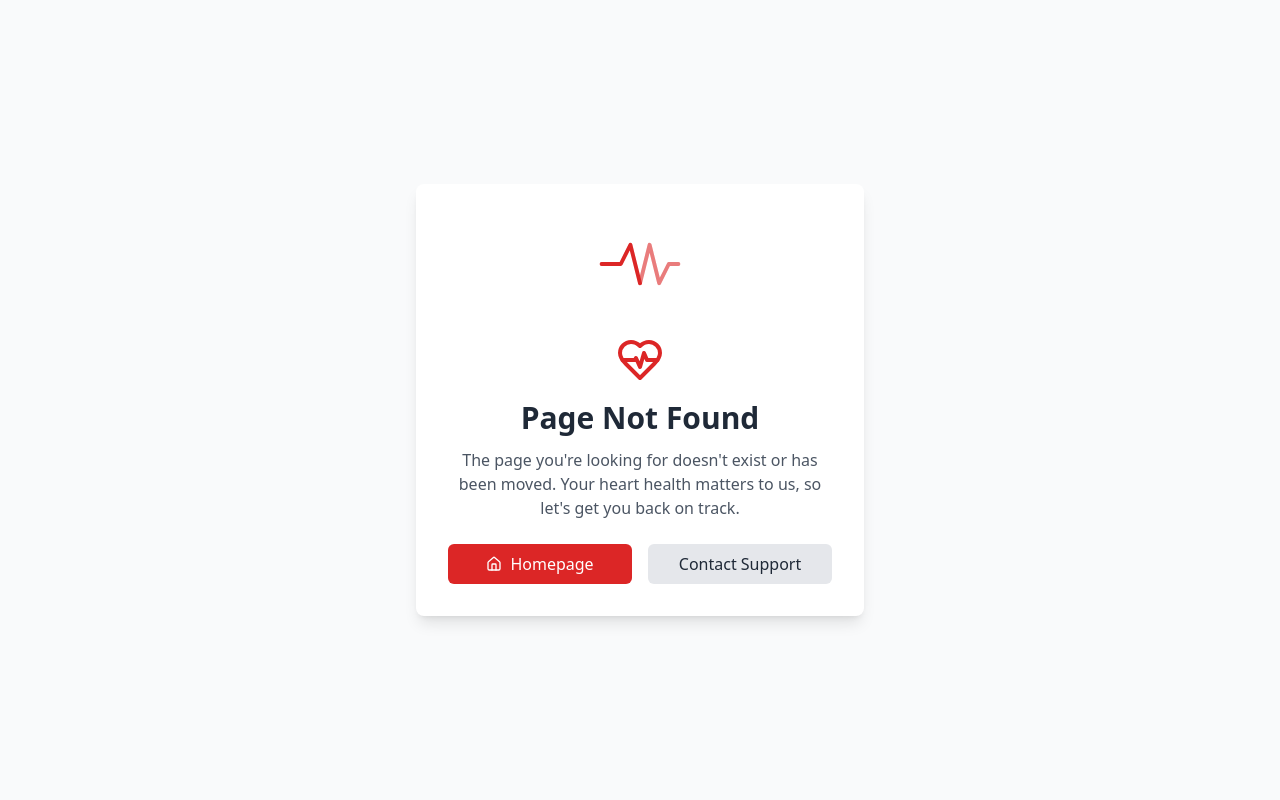
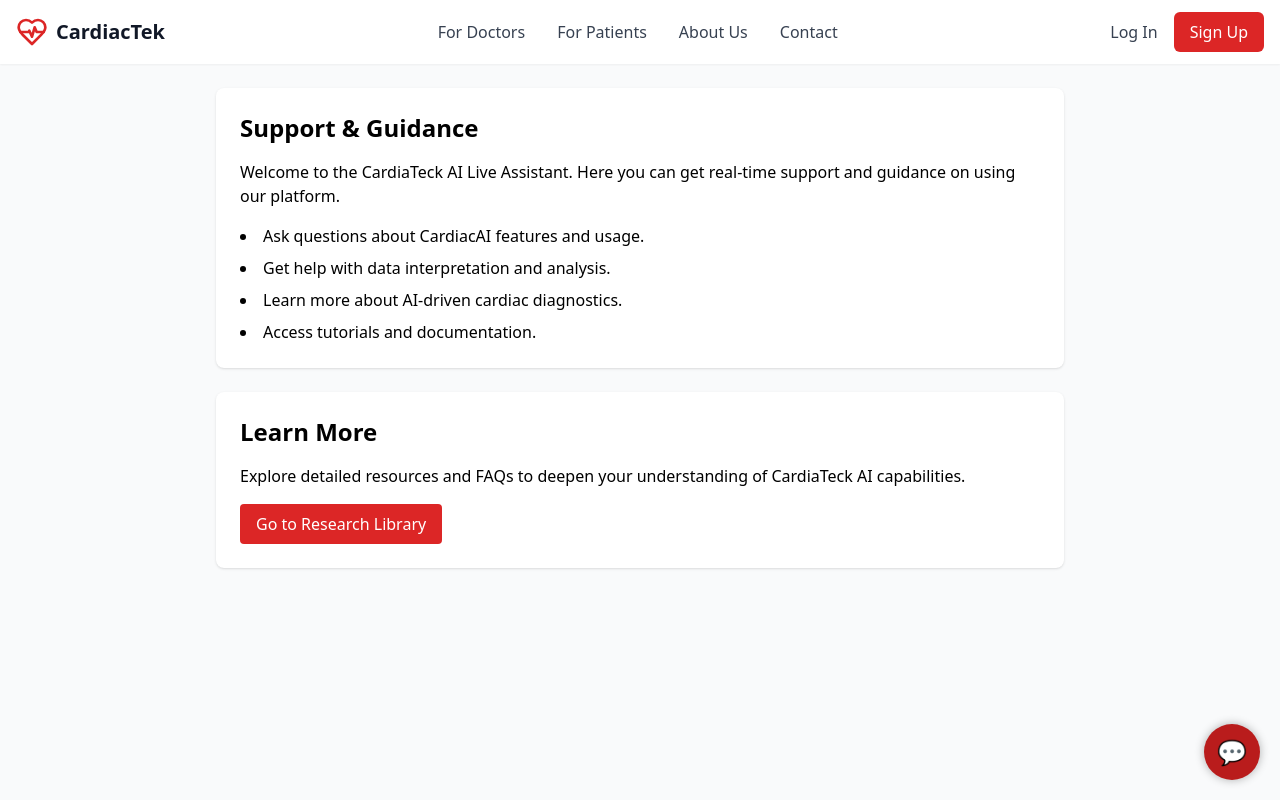
Before and after one commit to PraiseOrly/New_App, a React (Vite) app in the folder NewApp/: page /live-assistant in a window 1280 px wide. Before the commit this address had no page. Built offline with nearby package versions, Linux system fonts and the light colour scheme.

Commit message:
feat: add Live Assistant and Live Message Assistant components; update routing in App

```diff
--- a/NewApp/src/App.tsx
+++ b/NewApp/src/App.tsx
@@ -28,6 +28,8 @@ import Gdpr from './pages/Gdpr';
 import Quality from './pages/Quality';
 import Privacy from './pages/Privacy';
 import Terms from './pages/Terms';
+import LiveAssistant from './pages/LiveAssistant';
+import LiveMessageAssistant from './components/LiveMessageAssistant';
 import ErrorBoundary from './components/ErrorBoundary';
 export function App() {
   return <ErrorBoundary>
@@ -60,9 +62,9 @@ export function App() {
           <Route path="/quality" element={<Quality />} />
           <Route path="/privacy" element={<Privacy />} />
           <Route path="/terms" element={<Terms />} />
-
-          <Route path="*" element={<NotFoundPage />} />
+          <Route path="/live-assistant" element={<LiveAssistant />} />
         </Routes>
+        <LiveMessageAssistant />
       </Router>
     </ErrorBoundary>;
 }
--- /dev/null
+++ b/NewApp/src/components/LiveMessageAssistant.tsx
@@ -0,0 +1,77 @@
+import React, { useState } from "react";
+
+const LiveMessageAssistant: React.FC = () => {
+  const [isOpen, setIsOpen] = useState(false);
+  const [messages, setMessages] = useState<{ sender: string; text: string }[]>([
+    { sender: "assistant", text: "Hello! I'm CardiaTeck AI Assistant. How can I help you today?" },
+  ]);
+  const [input, setInput] = useState("");
+
+  const toggleOpen = () => setIsOpen(!isOpen);
+
+  const handleSend = () => {
+    if (!input.trim()) return;
+    setMessages([...messages, { sender: "user", text: input }]);
+    setInput("");
+    // For now, echo user message as assistant reply (placeholder)
+    setTimeout(() => {
+      setMessages((msgs) => [...msgs, { sender: "assistant", text: "Thank you for your message. For detailed support, please visit the Live Assistant page." }]);
+    }, 1000);
+  };
+
+  return (
+    <div style={{ position: "fixed", bottom: 20, right: 20, zIndex: 1000 }}>
+      {isOpen ? (
+        <div style={{ width: 300, height: 400, backgroundColor: "white", boxShadow: "0 0 10px rgba(0,0,0,0.3)", borderRadius: 8, display: "flex", flexDirection: "column" }}>
+          <div style={{ padding: 10, backgroundColor: "#b91c1c", color: "white", fontWeight: "bold", display: "flex", justifyContent: "space-between", alignItems: "center" }}>
+            CardiaTeck AI Assistant
+            <button onClick={toggleOpen} style={{ background: "none", border: "none", color: "white", fontSize: 18, cursor: "pointer" }}>×</button>
+          </div>
+          <div style={{ flex: 1, padding: 10, overflowY: "auto" }}>
+            {messages.map((msg, idx) => (
+              <div key={idx} style={{ marginBottom: 8, textAlign: msg.sender === "user" ? "right" : "left" }}>
+                <div style={{ display: "inline-block", backgroundColor: msg.sender === "user" ? "#f87171" : "#efefef", color: msg.sender === "user" ? "white" : "black", padding: "6px 12px", borderRadius: 16, maxWidth: "80%" }}>
+                  {msg.text}
+                </div>
+              </div>
+            ))}
+          </div>
+          <div style={{ padding: 10, borderTop: "1px solid #ddd", display: "flex", gap: 8 }}>
+            <input
+              type="text"
+              value={input}
+              onChange={(e) => setInput(e.target.value)}
+              onKeyDown={(e) => e.key === "Enter" && handleSend()}
+              placeholder="Type your message..."
+              style={{ flex: 1, padding: 8, borderRadius: 4, border: "1px solid #ccc" }}
+            />
+            <button onClick={handleSend} style={{ backgroundColor: "#b91c1c", color: "white", border: "none", borderRadius: 4, padding: "8px 12px", cursor: "pointer" }}>
+              Send
+            </button>
+          </div>
+        </div>
+      ) : (
+        <button
+          onClick={toggleOpen}
+          style={{
+            backgroundColor: "#b91c1c",
+            color: "white",
+            border: "none",
+            borderRadius: "50%",
+            width: 56,
+            height: 56,
+            fontSize: 24,
+            cursor: "pointer",
+            boxShadow: "0 0 10px rgba(0,0,0,0.3)",
+          }}
+          aria-label="Open CardiaTeck AI Assistant"
+          title="CardiaTeck AI Assistant"
+        >
+          💬
+        </button>
+      )}
+    </div>
+  );
+};
+
+export default LiveMessageAssistant;
--- /dev/null
+++ b/NewApp/src/pages/LiveAssistant.tsx
@@ -0,0 +1,39 @@
+import React from "react";
+import Navbar from "../components/Navbar";
+
+const LiveAssistant: React.FC = () => {
+  return (
+    <div className="flex flex-col min-h-screen bg-gray-50">
+      <Navbar />
+      <main className="container mx-auto max-w-4xl p-6">
+        <h1 className="text-4xl font-extrabold text-gray-900 mb-6">CardiaTeck AI Live Assistant</h1>
+        <section className="bg-white rounded-lg shadow p-6 mb-6">
+          <h2 className="text-2xl font-bold mb-4">Support & Guidance</h2>
+          <p className="mb-4">
+            Welcome to the CardiaTeck AI Live Assistant. Here you can get real-time support and guidance on using our platform.
+          </p>
+          <ul className="list-disc list-inside space-y-2">
+            <li>Ask questions about CardiacAI features and usage.</li>
+            <li>Get help with data interpretation and analysis.</li>
+            <li>Learn more about AI-driven cardiac diagnostics.</li>
+            <li>Access tutorials and documentation.</li>
+          </ul>
+        </section>
+        <section className="bg-white rounded-lg shadow p-6">
+          <h2 className="text-2xl font-bold mb-4">Learn More</h2>
+          <p>
+            Explore detailed resources and FAQs to deepen your understanding of CardiaTeck AI capabilities.
+          </p>
+          <a
+            href="/research-library"
+            className="inline-block mt-4 bg-red-600 text-white py-2 px-4 rounded hover:bg-red-700 transition"
+          >
+            Go to Research Library
+          </a>
+        </section>
+      </main>
+    </div>
+  );
+};
+
+export default LiveAssistant;
--- a/NewApp/src/pages/Terms.tsx
+++ b/NewApp/src/pages/Terms.tsx
@@ -2,7 +2,8 @@ import React, { useEffect, useState } from "react";
 import { Link } from "react-router-dom";
 import Navbar from "../components/Navbar";
 import { FileTextIcon, ChevronDownIcon, ChevronUpIcon } from "lucide-react";
-// Import LazyImage, Slideshow from previous examples
+
+import { LazyImage, Slideshow } from "../components/ResourceModal";
 
 const Terms: React.FC = () => {
   const [activeFaqIndex, setActiveFaqIndex] = useState<number | null>(null);
```
